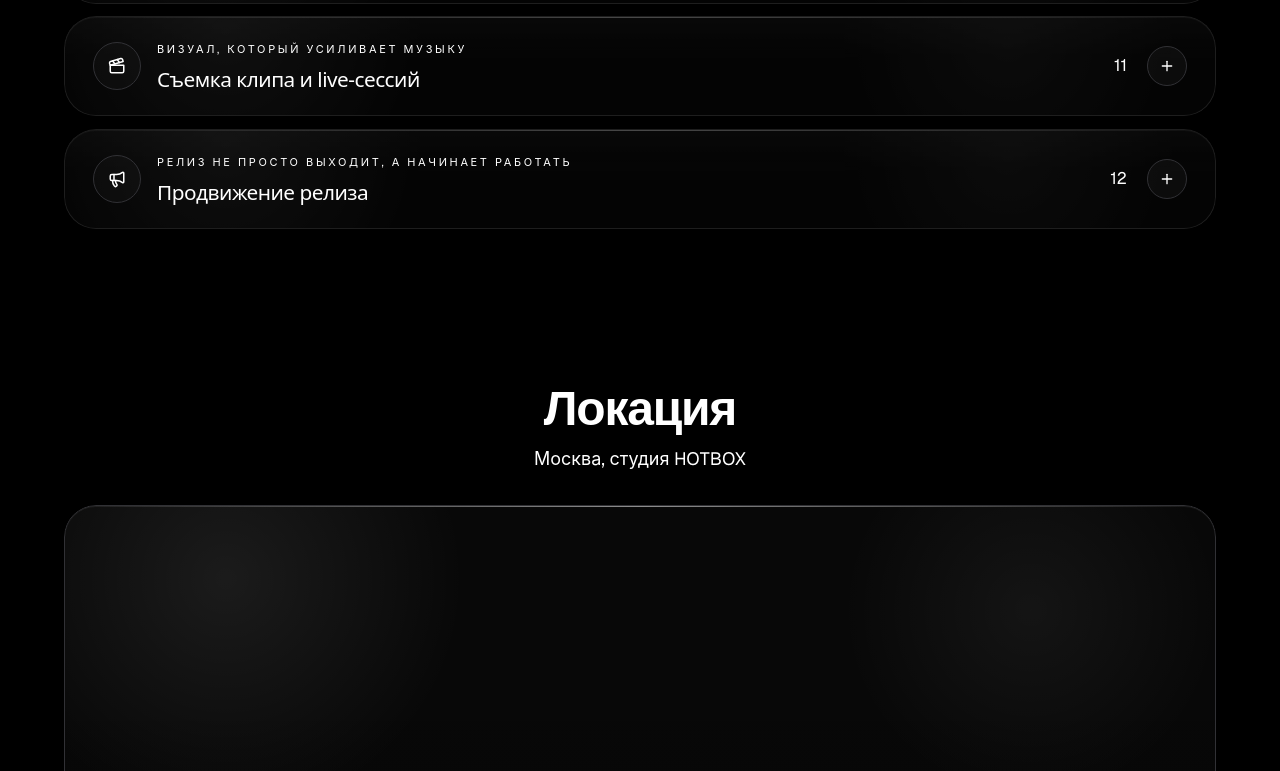
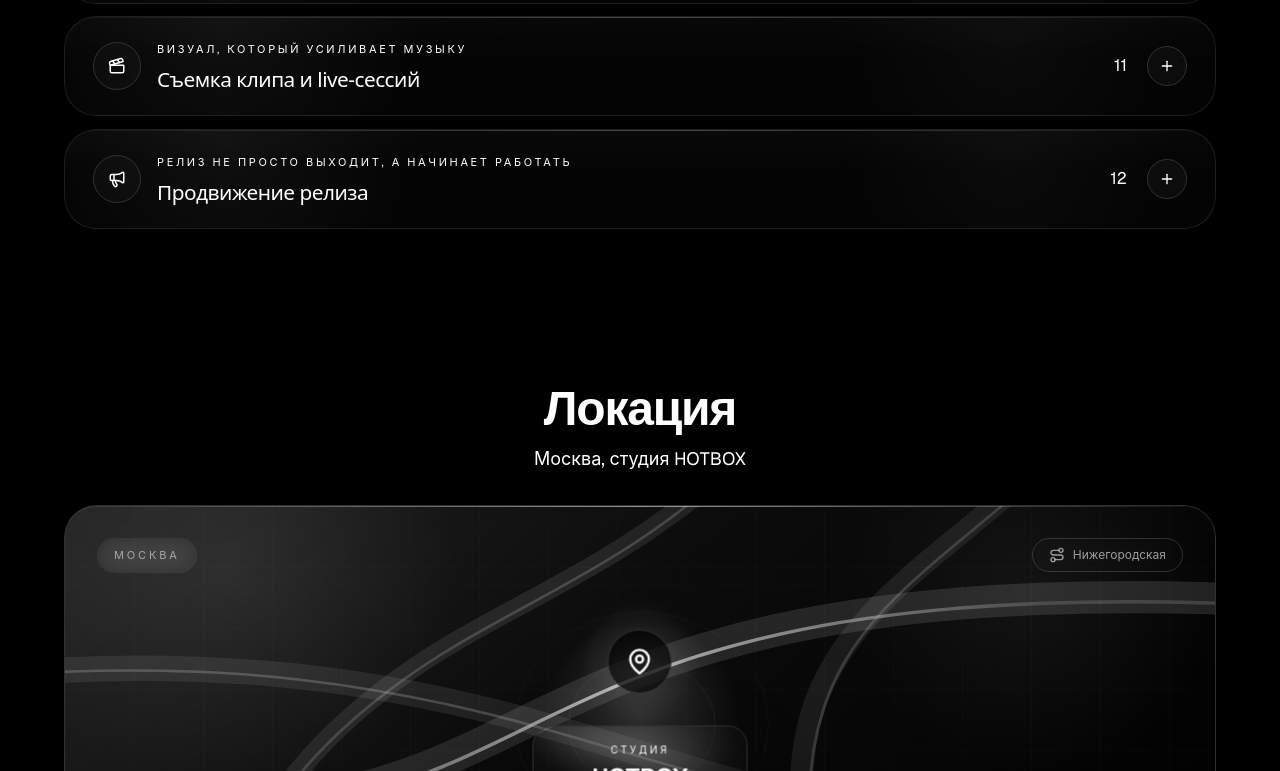
Before and after one commit to YaroslavSigidin/PULSAR, a React (Vite) app: page / in a window 1280 px wide. Shown: the part 11229-12000 px from the top of the page. Built offline with nearby package versions, Linux system fonts and the light colour scheme; no server answers.

Commit message:
Replace Yandex iframe with lightweight map

```diff
--- a/src/components/sections/MapSection.tsx
+++ b/src/components/sections/MapSection.tsx
@@ -1,9 +1,8 @@
-import { ArrowUpRight } from 'lucide-react'
+import { ArrowUpRight, MapPin, Navigation, Route } from 'lucide-react'
 
 import { Reveal } from '@/components/ui/Reveal'
 
 const MAP_QUERY = 'Москва, студия HOTBOX'
-const MAP_WIDGET_SRC = `https://yandex.ru/map-widget/v1/?text=${encodeURIComponent(MAP_QUERY)}&z=15`
 const MAP_OPEN_URL = `https://yandex.ru/maps/?text=${encodeURIComponent(MAP_QUERY)}`
 
 export function MapSection() {
@@ -22,14 +21,70 @@ export function MapSection() {
             <div className="pointer-events-none absolute inset-0 z-10 bg-[radial-gradient(circle_at_14%_14%,rgba(255,255,255,0.08),transparent_22%),radial-gradient(circle_at_84%_20%,rgba(255,255,255,0.05),transparent_18%),linear-gradient(180deg,rgba(0,0,0,0.06),rgba(0,0,0,0)_18%,rgba(0,0,0,0.22)_100%)]" />
             <div className="pointer-events-none absolute inset-x-8 top-0 z-10 h-px bg-gradient-to-r from-transparent via-white/50 to-transparent" />
 
-            <div className="relative min-h-[420px] lg:min-h-[520px]">
-              <iframe
-                title="Яндекс Карта — Москва, студия HOTBOX"
-                src={MAP_WIDGET_SRC}
-                loading="lazy"
-                className="absolute inset-0 h-full w-full grayscale contrast-125 brightness-[0.92] saturate-0"
-                referrerPolicy="no-referrer-when-downgrade"
-              />
+            <div
+              role="img"
+              aria-label="Схема локации студии HOTBOX в Москве"
+              className="relative min-h-[360px] overflow-hidden bg-[radial-gradient(circle_at_50%_48%,rgba(255,255,255,0.18),transparent_16%),linear-gradient(135deg,rgba(255,255,255,0.12),rgba(255,255,255,0.02)_42%,rgba(0,0,0,0.96))] lg:min-h-[440px]"
+            >
+              <svg
+                className="absolute inset-0 h-full w-full opacity-80"
+                viewBox="0 0 1200 520"
+                fill="none"
+                preserveAspectRatio="none"
+                aria-hidden="true"
+              >
+                <defs>
+                  <pattern id="map-grid" width="72" height="72" patternUnits="userSpaceOnUse">
+                    <path d="M72 0H0V72" stroke="white" strokeOpacity="0.055" strokeWidth="1" />
+                  </pattern>
+                  <linearGradient id="route-glow" x1="190" y1="410" x2="1010" y2="90" gradientUnits="userSpaceOnUse">
+                    <stop stopColor="white" stopOpacity="0.2" />
+                    <stop offset="0.48" stopColor="white" stopOpacity="0.9" />
+                    <stop offset="1" stopColor="white" stopOpacity="0.2" />
+                  </linearGradient>
+                </defs>
+                <rect width="1200" height="520" fill="url(#map-grid)" />
+                <path d="M-80 422C106 360 246 370 388 304C552 228 690 80 1260 112" stroke="white" strokeOpacity="0.15" strokeWidth="38" strokeLinecap="round" />
+                <path d="M-60 198C172 178 342 208 504 260C730 332 868 418 1260 330" stroke="white" strokeOpacity="0.11" strokeWidth="30" strokeLinecap="round" />
+                <path d="M146 560C178 384 246 292 336 214C442 122 558 88 688 -40" stroke="white" strokeOpacity="0.12" strokeWidth="22" strokeLinecap="round" />
+                <path d="M812 560C772 428 754 330 782 236C818 118 916 58 1006 -36" stroke="white" strokeOpacity="0.1" strokeWidth="24" strokeLinecap="round" />
+                <path d="M-70 438C118 374 254 374 394 308C558 232 692 84 1268 118" stroke="url(#route-glow)" strokeWidth="4" strokeLinecap="round" />
+                <path d="M-40 198C170 184 332 210 496 262C726 334 862 414 1240 334" stroke="white" strokeOpacity="0.26" strokeWidth="3" strokeLinecap="round" />
+                <path d="M148 540C184 380 252 292 338 218C444 126 562 88 678 -28" stroke="white" strokeOpacity="0.22" strokeWidth="3" strokeLinecap="round" />
+                <path d="M816 540C778 424 764 334 792 238C824 126 914 64 1000 -22" stroke="white" strokeOpacity="0.2" strokeWidth="3" strokeLinecap="round" />
+                <circle cx="602" cy="258" r="76" stroke="white" strokeOpacity="0.08" strokeWidth="1" />
+                <circle cx="602" cy="258" r="132" stroke="white" strokeOpacity="0.05" strokeWidth="1" />
+              </svg>
+
+              <div className="pointer-events-none absolute left-5 top-5 rounded-full border border-white/12 bg-black/48 px-4 py-2 text-[11px] uppercase tracking-[0.26em] text-white/55 backdrop-blur-md md:left-8 md:top-8">
+                Москва
+              </div>
+
+              <div className="pointer-events-none absolute right-5 top-5 hidden items-center gap-2 rounded-full border border-white/12 bg-black/48 px-4 py-2 text-xs text-white/60 backdrop-blur-md sm:flex md:right-8 md:top-8">
+                <Route className="h-4 w-4" aria-hidden="true" />
+                Нижегородская
+              </div>
+
+              <div className="absolute left-1/2 top-1/2 z-20 flex -translate-x-1/2 -translate-y-1/2 flex-col items-center gap-4 text-center">
+                <div className="relative flex h-24 w-24 items-center justify-center">
+                  <span className="absolute inset-0 rounded-full border border-white/18 bg-white/8 blur-sm" />
+                  <span className="absolute h-16 w-16 animate-ping rounded-full border border-white/18" />
+                  <span className="relative inline-flex h-16 w-16 items-center justify-center rounded-full border border-white/24 bg-black/70 text-white shadow-[0_0_44px_rgba(255,255,255,0.18)] backdrop-blur-md">
+                    <MapPin className="h-7 w-7" aria-hidden="true" />
+                  </span>
+                </div>
+                <div className="rounded-[1.25rem] border border-white/14 bg-black/68 px-6 py-4 shadow-[0_18px_60px_rgba(0,0,0,0.42)] backdrop-blur-md">
+                  <p className="text-[10px] uppercase tracking-[0.28em] text-white/46">Студия</p>
+                  <p className="mt-1 text-2xl font-semibold tracking-tight text-white">HOTBOX</p>
+                  <p className="mt-2 text-sm text-white/58">Москва, студия HOTBOX</p>
+                </div>
+              </div>
+
+              <div className="pointer-events-none absolute bottom-5 left-5 flex items-center gap-2 rounded-full border border-white/12 bg-black/48 px-4 py-2 text-xs text-white/56 backdrop-blur-md md:bottom-8 md:left-8">
+                <Navigation className="h-4 w-4" aria-hidden="true" />
+                Открыть маршрут в картах
+              </div>
+
               <div className="absolute inset-x-0 bottom-0 z-10 h-28 bg-gradient-to-t from-black/55 via-black/12 to-transparent" />
             </div>
           </div>
```
